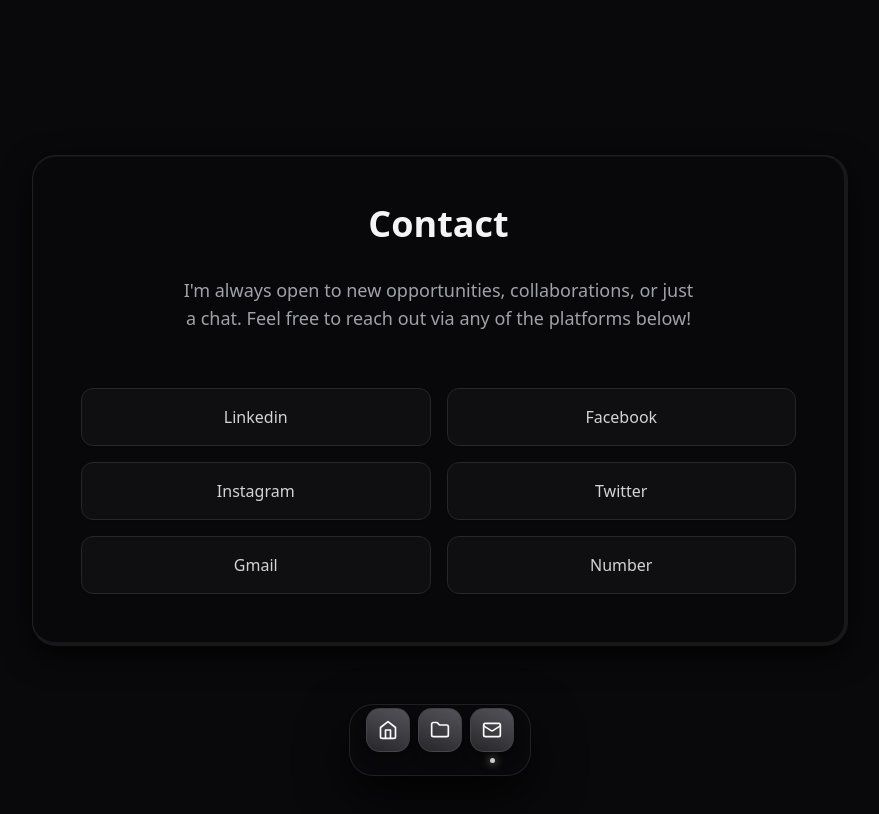
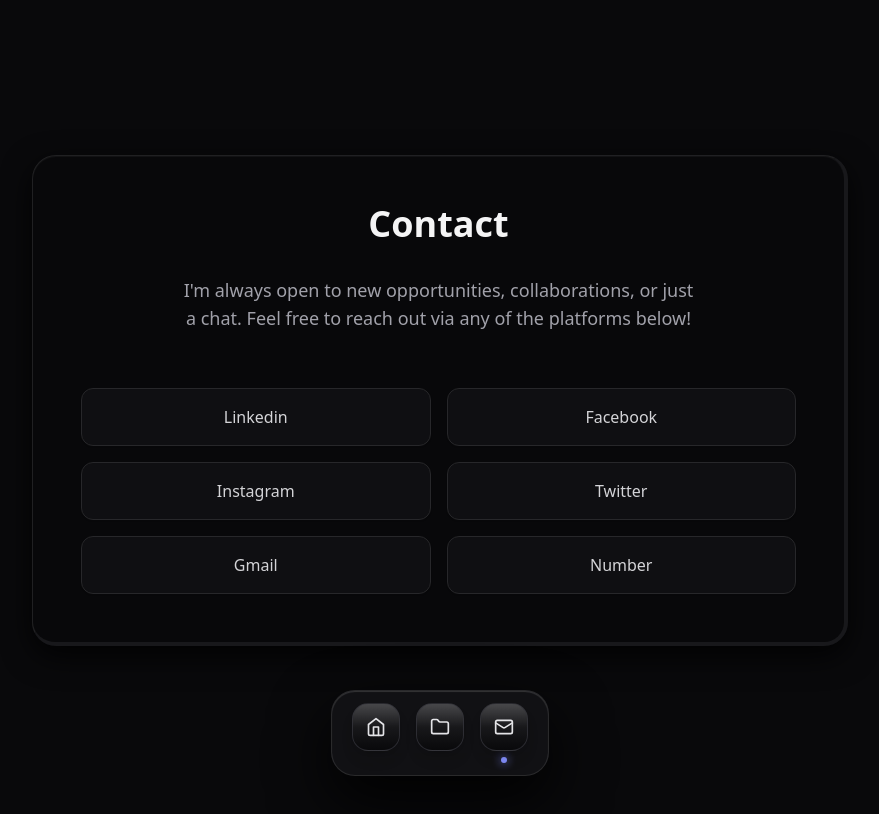
Before and after one commit to Aaryanbanskota/Portfolio-of-my, a React (Vite) app: page /contact in a window 1280 px wide. Shown: the top 814 px of the page, without its empty margins (200-1079 px from the left). Built offline with nearby package versions, Linux system fonts and the light colour scheme.

Commit message:
style: add github achievement badges, custom dark scrollbar, and redesign mac dock

```diff
--- a/src/components/layout/MacDock.jsx
+++ b/src/components/layout/MacDock.jsx
@@ -44,10 +44,10 @@
   return (
     <div className="fixed bottom-6 inset-x-0 w-full flex justify-center pointer-events-none z-[200]">
       <motion.div
-        className="pointer-events-auto flex items-end gap-2 px-4 pb-3 bg-zinc-950/70 backdrop-blur-3xl border border-zinc-800/80 rounded-3xl shadow-[0_20px_50px_rgba(0,0,0,0.8)] h-[72px]"
+        className="pointer-events-auto flex items-center gap-4 px-5 py-3 bg-zinc-900/60 backdrop-blur-2xl border border-white/10 rounded-3xl shadow-[0_25px_60px_rgba(0,0,0,0.9),inset_0_1px_1px_rgba(255,255,255,0.15)]"
         initial={{ y: 100, opacity: 0 }}
         animate={{ y: 0, opacity: 1 }}
-        transition={{ type: "spring", stiffness: 200, damping: 20, delay: 0.2 }}
+        transition={{ type: "spring", stiffness: 220, damping: 22 }}
       >
         {apps.map((app, index) => {
           const scale = getScale(index);
@@ -55,45 +55,47 @@
           const isHovered = hoveredIndex === index;
           const isActive = app.path && location.pathname === app.path;
 
-          const content = (
-            <div className="relative group flex flex-col items-center">
+          return (
+            <Link to={app.path} key={app.name} className="relative group flex flex-col items-center">
               {/* Floating Tooltip */}
               {isHovered && (
                 <motion.div
-                  initial={{ opacity: 0, y: 10 }}
-                  animate={{ opacity: 1, y: 0 }}
-                  className="absolute -top-14 bg-zinc-800 text-zinc-100 font-medium text-xs px-3 py-1.5 rounded-lg shadow-xl whitespace-nowrap border border-zinc-700 pointer-events-none"
+                  initial={{ opacity: 0, y: 8, scale: 0.9 }}
+                  animate={{ opacity: 1, y: 0, scale: 1 }}
+                  className="absolute -top-12 bg-zinc-900/90 backdrop-blur-md text-zinc-100 font-semibold text-xs px-3 py-1 rounded-full shadow-2xl border border-zinc-700/80 pointer-events-none z-30"
                 >
                   {app.name}
                 </motion.div>
               )}
 
-              {/* Icon Container with Apple squircle-like look */}
+              {/* Icon Container - Glassy Squircle */}
               <motion.button
                 onHoverStart={() => setHoveredIndex(index)}
                 onHoverEnd={() => setHoveredIndex(null)}
                 animate={{ scale, y }}
-                transition={{ type: "spring", stiffness: 350, damping: 20 }}
-                className="relative flex items-center justify-center rounded-[14px] bg-gradient-to-tr from-zinc-800 to-zinc-700 shadow-lg border border-zinc-600/50 overflow-hidden hover:from-zinc-700 hover:to-zinc-600"
-                style={{ width: 44, height: 44, transformOrigin: 'bottom' }}
-                onClick={app.action}
+                transition={{ type: "spring", stiffness: 400, damping: 25 }}
+                className={`relative flex items-center justify-center rounded-2xl bg-gradient-to-b from-zinc-800 to-zinc-950 border border-zinc-700/60 shadow-lg overflow-hidden transition-colors ${
+                  isActive
+                    ? 'from-indigo-600/40 to-zinc-900 border-indigo-500/50 shadow-[0_0_20px_rgba(99,102,241,0.3)]'
+                    : 'hover:from-zinc-700 hover:to-zinc-900 hover:border-zinc-500'
+                }`}
+                style={{ width: 48, height: 48, transformOrigin: 'bottom' }}
               >
-                <div className="absolute inset-0 bg-gradient-to-b from-white/10 to-transparent pointer-events-none" />
-                {app.icon()}
+                {/* Gloss Reflection Overlay */}
+                <div className="absolute inset-0 bg-gradient-to-b from-white/15 via-transparent to-transparent pointer-events-none" />
+                <div className="text-zinc-200 group-hover:text-white transition-colors">
+                  {app.icon()}
+                </div>
               </motion.button>
 
-              {/* Active Dot indicator */}
-              <div className={`mt-1.5 w-[5px] h-[5px] rounded-full transition-all duration-300 ${isActive ? 'bg-zinc-300 shadow-[0_0_8px_rgba(255,255,255,0.8)]' : 'bg-transparent'}`} />
-            </div>
+              {/* Active Indicator Dot */}
+              <div className={`mt-1.5 w-1.5 h-1.5 rounded-full transition-all duration-300 ${
+                isActive
+                  ? 'bg-indigo-400 shadow-[0_0_10px_rgba(129,140,248,1)]'
+                  : 'bg-transparent'
+              }`} />
+            </Link>
           );
-
-          if (app.path) {
-            return <Link to={app.path} key={app.name}>{content}</Link>;
-          }
-          if (app.url) {
-            return <a href={app.url} target="_blank" rel="noreferrer" key={app.name}>{content}</a>;
-          }
-          return <div key={app.name}>{content}</div>;
         })}
       </motion.div>
     </div>
--- a/src/data/details.json
+++ b/src/data/details.json
@@ -11,7 +11,27 @@
       "followers": 7,
       "following": 0,
       "memberSince": "May 2025"
-    }
+    },
+    "achievements": [
+      {
+        "name": "Pull Shark",
+        "badgeUrl": "https://github.githubassets.com/assets/pull-shark-default-498c279a747d.png",
+        "count": "x2",
+        "url": "https://github.com/Aaryanbanskota?achievement=pull-shark&tab=achievements"
+      },
+      {
+        "name": "YOLO",
+        "badgeUrl": "https://github.githubassets.com/assets/yolo-default-be1ebb928da3.png",
+        "count": null,
+        "url": "https://github.com/Aaryanbanskota?tab=achievements"
+      },
+      {
+        "name": "Quickdraw",
+        "badgeUrl": "https://github.githubassets.com/assets/quickdraw-default-39c4f4d2f164.png",
+        "count": null,
+        "url": "https://github.com/Aaryanbanskota?tab=achievements"
+      }
+    ]
   },
   "hero": {
     "imageUrl": "https://images.unsplash.com/photo-1542466500-dccb2789cbbb?q=80&w=800&auto=format&fit=crop",
--- a/src/index.css
+++ b/src/index.css
@@ -87,3 +87,19 @@
     @apply font-sans;
   }
 }
+
+/* Custom Sleek Dark Scrollbar */
+::-webkit-scrollbar {
+  width: 8px;
+  height: 8px;
+}
+::-webkit-scrollbar-track {
+  background: #09090b;
+}
+::-webkit-scrollbar-thumb {
+  background: #27272a;
+  border-radius: 9999px;
+}
+::-webkit-scrollbar-thumb:hover {
+  background: #3f3f46;
+}
--- a/src/pages/LandingPage.jsx
+++ b/src/pages/LandingPage.jsx
@@ -197,9 +197,37 @@
                        </div>
                      </div>
 
+                     {/* GitHub Achievements Badges */}
+                     {details.profile.achievements && details.profile.achievements.length > 0 && (
+                       <div className="w-full max-w-3xl flex flex-col items-center gap-4">
+                         <h3 className="text-lg font-semibold text-zinc-300">Achievements</h3>
+                         <div className="flex flex-wrap justify-center gap-6">
+                           {details.profile.achievements.map((ach, idx) => (
+                             <a
+                               key={idx}
+                               href={ach.url}
+                               target="_blank"
+                               rel="noreferrer"
+                               className="relative group p-4 rounded-2xl bg-zinc-900 border border-zinc-800 hover:border-indigo-500/50 hover:bg-zinc-800/80 transition-all flex flex-col items-center gap-2 shadow-lg"
+                             >
+                               <div className="relative w-16 h-16 flex items-center justify-center">
+                                 <img src={ach.badgeUrl} alt={ach.name} className="w-14 h-14 object-contain group-hover:scale-110 transition-transform" />
+                                 {ach.count && (
+                                   <span className="absolute -bottom-1 -right-1 px-1.5 py-0.5 text-[10px] font-bold rounded-full bg-indigo-600 text-white shadow-md border border-indigo-400">
+                                     {ach.count}
+                                   </span>
+                                 )}
+                               </div>
+                               <span className="text-xs font-medium text-zinc-300 group-hover:text-white transition-colors">{ach.name}</span>
+                             </a>
+                           ))}
+                         </div>
+                       </div>
+                     )}
+
                      {/* Badges / GitHub Stats Card */}
                      <div className="w-full max-w-3xl flex flex-col items-center gap-4">
-                       <h3 className="text-lg font-semibold text-zinc-300">GitHub Badges & Stats</h3>
+                       <h3 className="text-lg font-semibold text-zinc-300">GitHub Stats</h3>
                        <div className="flex flex-wrap justify-center gap-4">
                          <img
                            src="https://github-readme-stats.vercel.app/api?username=Aaryanbanskota&show_icons=true&theme=dark&bg_color=09090b&border_color=27272a&text_color=a1a1aa&icon_color=818cf8&title_color=f4f4f5"
```
